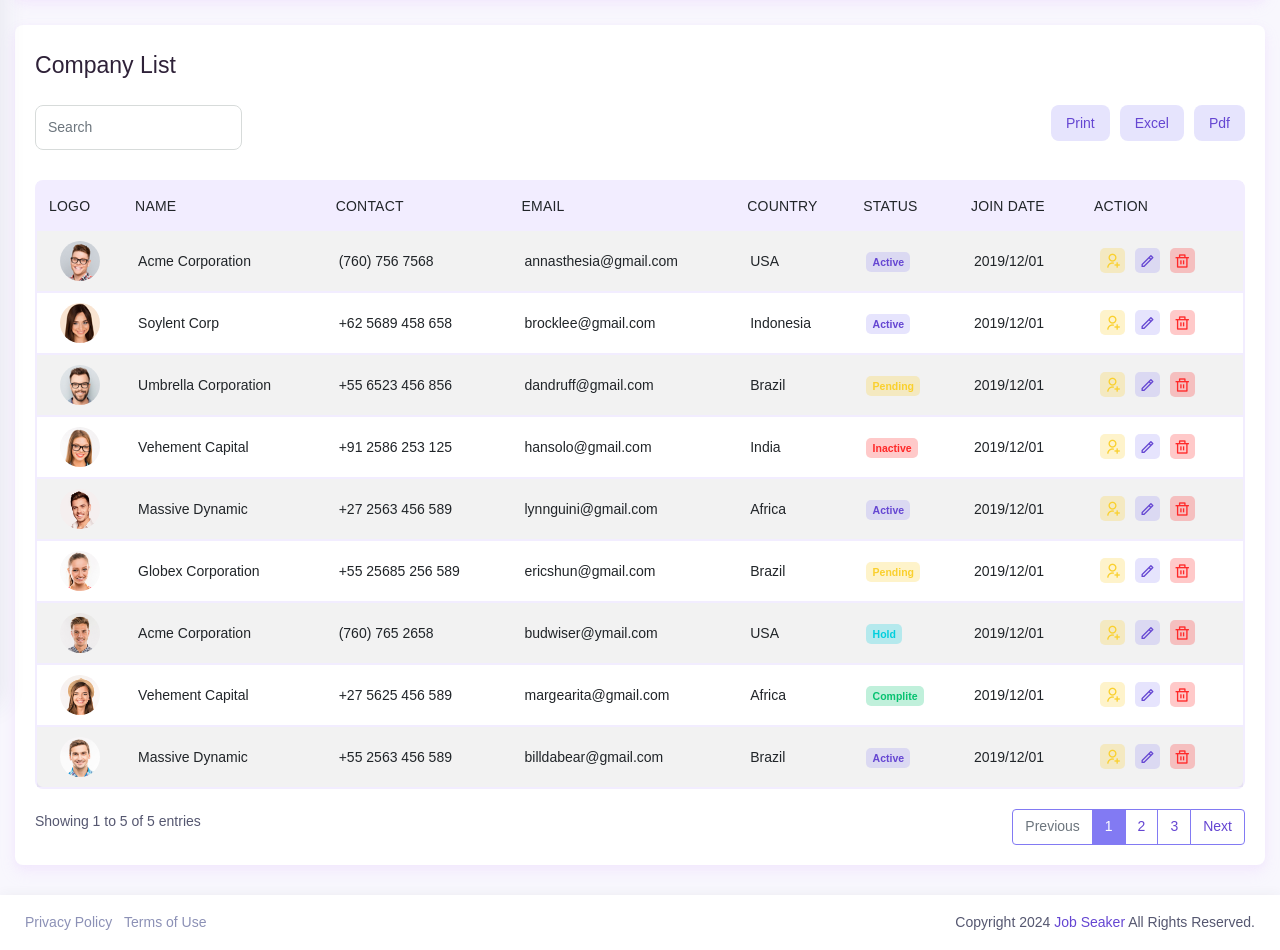
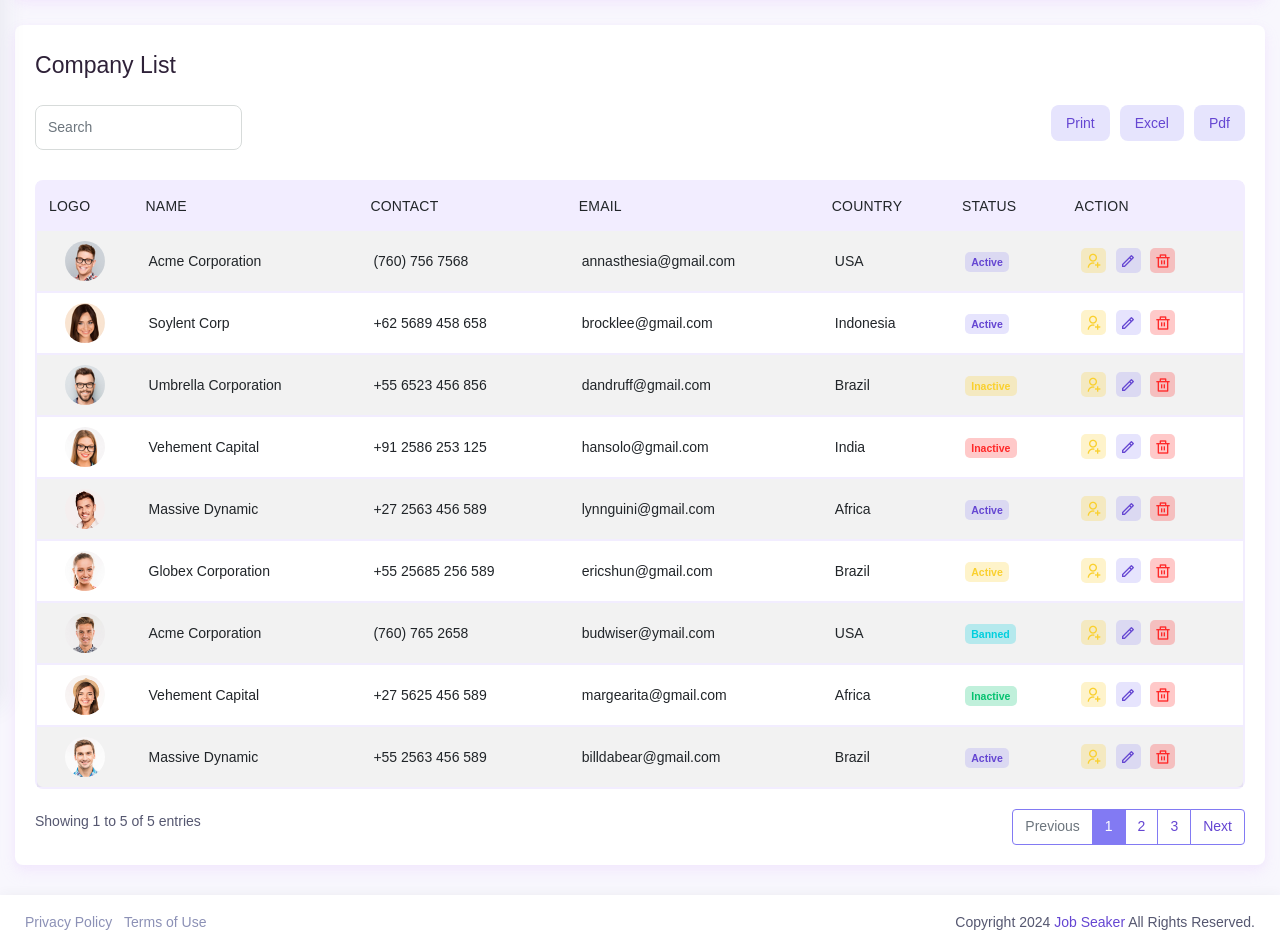
Before and after one commit to AdarshPBaiju/job-portal, a Django app: template job_portal/templates/admin_panel/companieslist.html in a window 1280 px wide. Shown: the part 95-1045 px from the top of the page. Run offline with Django 3.2, Linux system fonts and the light colour scheme; the template is opened without the code that fills it, so the values that code supplies are empty; some libraries are stand-ins or nearby versions; some web fonts are replaced.

Commit message:
ui change

```diff
--- a/job_portal/static/admin_panel/assets/css/style.css
+++ b/job_portal/static/admin_panel/assets/css/style.css
@@ -172,7 +172,7 @@ a:hover { text-decoration: none; }
                              list Style 1
 -----------------------------------------------------------------------*/
 .iq-list-style-1 { margin: 0; padding: 0; }
-.iq-list-style-1 li { display: inline-block; float: left; list-style-type: none; margin-right: 15px; }
+.iq-list-style-1 li { display: inline-block; float:left; list-style-type: none; margin-right: 15px; }
 .iq-list-style-1 li:last-child { margin-right: 0; }
 .iq-list-style-1 li a { color: var(--iq-icon-color); }
 .iq-list-style-1 li a i { color: var(--iq-icon-color); margin-right: 5px; }
--- a/job_portal/static/admin_panel/assets/css/typography.css
+++ b/job_portal/static/admin_panel/assets/css/typography.css
@@ -104,7 +104,7 @@ loading
 ------------------------------------------------*/
 .iq-light-logo {display: block;}
 .iq-dark-logo {display: none;}
-#loading { background: var(--iq-white) url(../images/loader.gif) no-repeat scroll center center; height: 100%; width: 100%; background-size: 10%; position: fixed; margin-top: 0px; top: 0px; left: 0px; bottom: 0px; overflow: hidden !important; right: 0px; z-index: 999999; }
+#loading { background: var(--iq-white) url(../images/loading.gif) no-repeat scroll center center; height: 100%; width: 100%; background-size: 10%; position: fixed; margin-top: 0px; top: 0px; left: 0px; bottom: 0px; overflow: hidden !important; right: 0px; z-index: 999999; }
 #loading-center { width: 100%; height: 100%; position: relative; }
 .loader { width: 3em; height: 3em; margin: auto; left: 0; right: 0; top: 0; bottom: 0; position: absolute; }
 .right-sidebar-mini { top: 0; z-index: 100; position: fixed; width: 350px; right: 0; transform: translateX(calc(111% + -2em)); transition: all 0.5s ease; }
--- a/job_portal/templates/admin_panel/companieslist.html
+++ b/job_portal/templates/admin_panel/companieslist.html
@@ -47,7 +47,6 @@
                               <th>Email</th>
                               <th>Country</th>
                               <th>Status</th>
-                              <th>Join Date</th>
                               <th>Action</th>
                            </tr>
                        </thead>
@@ -59,7 +58,6 @@
                               <td>annasthesia@gmail.com</td>
                               <td>USA</td>
                               <td><span class="badge dark-icon-light iq-bg-primary">Active</span></td>
-                              <td>2019/12/01</td>
                               <td>
                                  <div class="flex align-items-center list-user-action">
                                     <a class="iq-bg-warning" data-toggle="tooltip" data-placement="top" title="" data-original-title="Ban" href="#"><i class="ri-user-add-line"></i></a>
@@ -75,7 +73,6 @@
                               <td>brocklee@gmail.com</td>
                               <td>Indonesia</td>
                               <td><span class="badge  dark-icon-light iq-bg-primary">Active</span></td>
-                              <td>2019/12/01</td>
                               <td>
                                  <div class="flex align-items-center list-user-action">
                                     <a class="iq-bg-warning" data-toggle="tooltip" data-placement="top" title="" data-original-title="Ban" href="#"><i class="ri-user-add-line"></i></a>
@@ -90,8 +87,7 @@
                               <td>+55 6523 456 856</td>
                               <td>dandruff@gmail.com</td>
                               <td>Brazil</td>
-                              <td><span class="badge iq-bg-warning">Pending</span></td>
-                              <td>2019/12/01</td>
+                              <td><span class="badge iq-bg-warning">Inactive</span></td>
                               <td>
                                  <div class="flex align-items-center list-user-action">
                                     <a class="iq-bg-warning" data-toggle="tooltip" data-placement="top" title="" data-original-title="Ban" href="#"><i class="ri-user-add-line"></i></a>
@@ -107,7 +103,6 @@
                               <td>hansolo@gmail.com</td>
                               <td>India</td>
                               <td><span class="badge iq-bg-danger">Inactive</span></td>
-                              <td>2019/12/01</td>
                               <td>
                                  <div class="flex align-items-center list-user-action">
                                     <a class="iq-bg-warning" data-toggle="tooltip" data-placement="top" title="" data-original-title="Ban" href="#"><i class="ri-user-add-line"></i></a>
@@ -123,7 +118,6 @@
                               <td>lynnguini@gmail.com</td>
                               <td>Africa</td>
                               <td><span class="badge  dark-icon-light iq-bg-primary">Active</span></td>
-                              <td>2019/12/01</td>
                               <td>
                                  <div class="flex align-items-center list-user-action">
                                     <a class="iq-bg-warning" data-toggle="tooltip" data-placement="top" title="" data-original-title="Ban" href="#"><i class="ri-user-add-line"></i></a>
@@ -138,8 +132,7 @@
                               <td>+55 25685 256 589</td>
                               <td>ericshun@gmail.com</td>
                               <td>Brazil</td>
-                              <td><span class="badge iq-bg-warning">Pending</span></td>
-                              <td>2019/12/01</td>
+                              <td><span class="badge iq-bg-warning">Active</span></td>
                               <td>
                                  <div class="flex align-items-center list-user-action">
                                     <a class="iq-bg-warning" data-toggle="tooltip" data-placement="top" title="" data-original-title="Ban" href="#"><i class="ri-user-add-line"></i></a>
@@ -154,8 +147,7 @@
                               <td>(760) 765 2658</td>
                               <td>budwiser@ymail.com</td>
                               <td>USA</td>
-                              <td><span class="badge iq-bg-info">Hold</span></td>
-                              <td>2019/12/01</td>
+                              <td><span class="badge iq-bg-info">Banned</span></td>
                               <td>
                                  <div class="flex align-items-center list-user-action">
                                     <a class="iq-bg-warning" data-toggle="tooltip" data-placement="top" title="" data-original-title="Ban" href="#"><i class="ri-user-add-line"></i></a>
@@ -170,8 +162,7 @@
                               <td>+27 5625 456 589</td>
                               <td>margearita@gmail.com</td>
                               <td>Africa</td>
-                              <td><span class="badge iq-bg-success">Complite</span></td>
-                              <td>2019/12/01</td>
+                              <td><span class="badge iq-bg-success">Inactive</span></td>
                               <td>
                                  <div class="flex align-items-center list-user-action">
                                     <a class="iq-bg-warning" data-toggle="tooltip" data-placement="top" title="" data-original-title="Ban" href="#"><i class="ri-user-add-line"></i></a>
@@ -187,7 +178,6 @@
                               <td>billdabear@gmail.com</td>
                               <td>Brazil</td>
                               <td><span class="badge  dark-icon-light iq-bg-primary">active</span></td>
-                              <td>2019/12/01</td>
                               <td>
                                  <div class="flex align-items-center list-user-action">
                                     <a class="iq-bg-warning" data-toggle="tooltip" data-placement="top" title="" data-original-title="Ban" href="#"><i class="ri-user-add-line"></i></a>
--- a/job_portal/templates/admin_panel/layout/base.html
+++ b/job_portal/templates/admin_panel/layout/base.html
@@ -7,7 +7,7 @@
       <meta name="viewport" content="width=device-width, initial-scale=1, shrink-to-fit=no">
       <title>Job Seaker - {% block title %}{% endblock title %}</title>
       <!-- Favicon -->
-      <link rel="shortcut icon" href="admin_panel/assets/images/favicon.ico" />
+      <link rel="shortcut icon" href="{% static "admin_panel/assets/images/favicon.ico" %}" />
       <!-- Bootstrap CSS -->
       <link rel="stylesheet" href="{% static 'admin_panel/assets/css/bootstrap.min.css' %}">
       <!-- Chart list Js -->
@@ -17,7 +17,8 @@
       <!-- Style CSS -->
       <link rel="stylesheet" href="{% static 'admin_panel/assets/css/style.css' %}">
       <!-- Responsive CSS -->
-      <link rel="stylesheet" href="{% static 'admin_panel/assets/css/responsive.css' %}">
+      <link rel="stylesheet" href="{% static 'admin_panel]/assets/css/responsive.css' %}">
+      <link rel="stylesheet" href="https://cdnjs.cloudflare.com/ajax/libs/font-awesome/6.5.2/css/all.min.css" integrity="sha512-SnH5WK+bZxgPHs44uWIX+LLJAJ9/2PkPKZ5QiAj6Ta86w+fsb2TkcmfRyVX3pBnMFcV7oQPJkl9QevSCWr3W6A==" crossorigin="anonymous" referrerpolicy="no-referrer" />
    </head>
    <body>
       <!-- loader Start -->
--- a/job_portal/templates/admin_panel/partials/sidebar.html
+++ b/job_portal/templates/admin_panel/partials/sidebar.html
@@ -29,8 +29,8 @@
             </li>
 
             <li class="iq-menu-title"><i class="ri-subtract-line"></i><span>Datas</span></li>
-            <li {% if request.path == '/admin-dashboard/users/' %}class="active"{% endif %}><a href="{% url "admin-d:userslist" %}" class="iq-waves-effect" aria-expanded="false"><i class="ri-chat-check-line"></i><span>Users</span></a></li>
-            <li {% if request.path == '/admin-dashboard/companies/' %}class="active"{% endif %}><a href="{% url "admin-d:companylist" %}" class="iq-waves-effect" aria-expanded="false"><i class="ri-chat-check-line"></i><span>Companies</span></a></li>
+            <li {% if request.path == '/admin-dashboard/users/' %}class="active"{% endif %}><a href="{% url "admin-d:userslist" %}" class="iq-waves-effect" aria-expanded="false"><i class="fa-solid fa-users"></i><span>Users</span></a></li>
+            <li {% if request.path == '/admin-dashboard/companies/' %}class="active"{% endif %}><a href="{% url "admin-d:companylist" %}" class="iq-waves-effect" aria-expanded="false"><i class="fa-regular fa-building"></i><span>Companies</span></a></li>
             <li>
                <a href="#userinfo" class="iq-waves-effect collapsed" data-toggle="collapse" aria-expanded="false"><i class="ri-user-line"></i><span>Subscriptions</span><i class="ri-arrow-right-s-line iq-arrow-right"></i></a>
                <ul id="userinfo" class="iq-submenu collapse" data-parent="#iq-sidebar-toggle">
```
Also changed, not shown: job_portal/static/admin_panel/assets/images/loading.gif (added).
